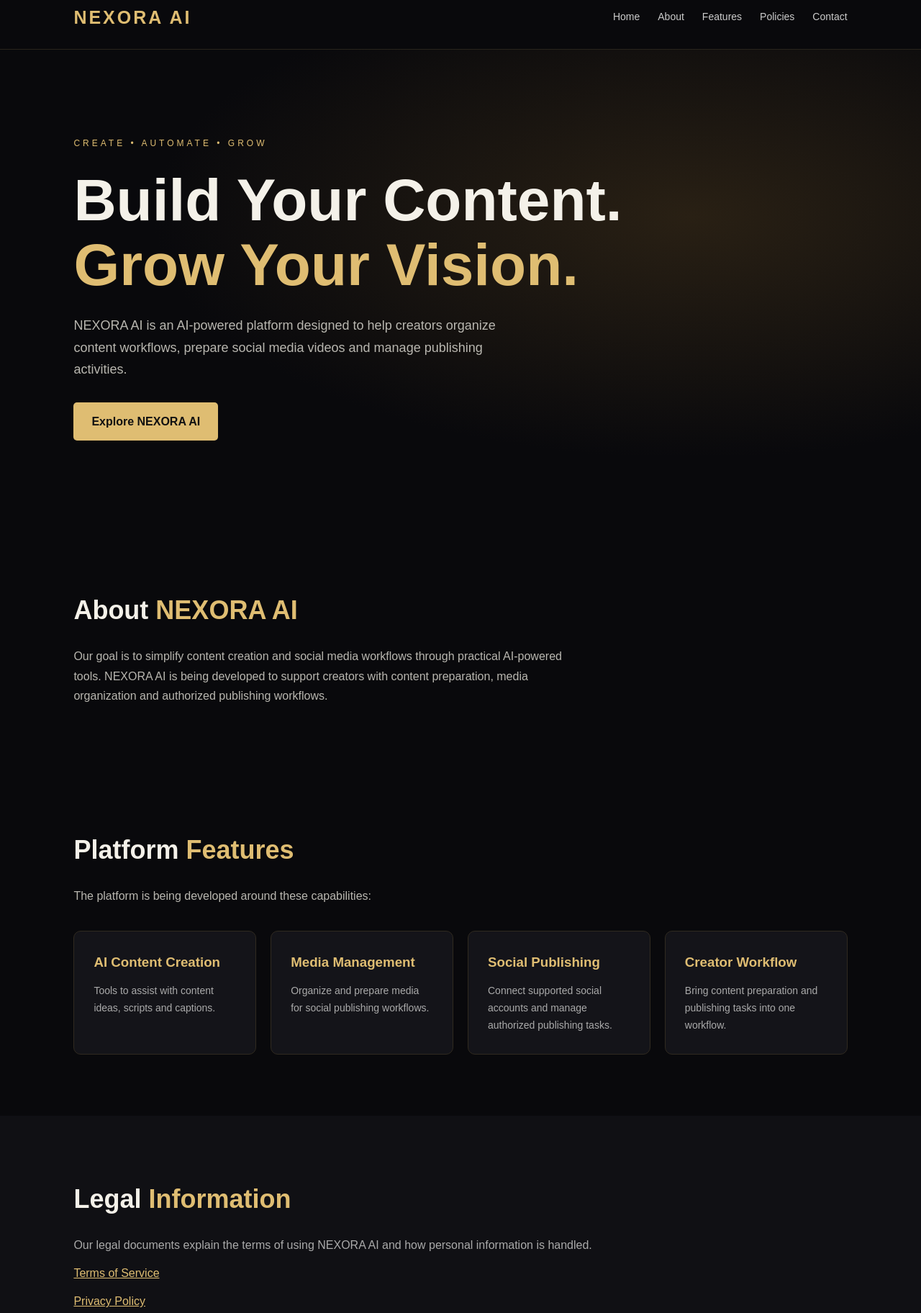
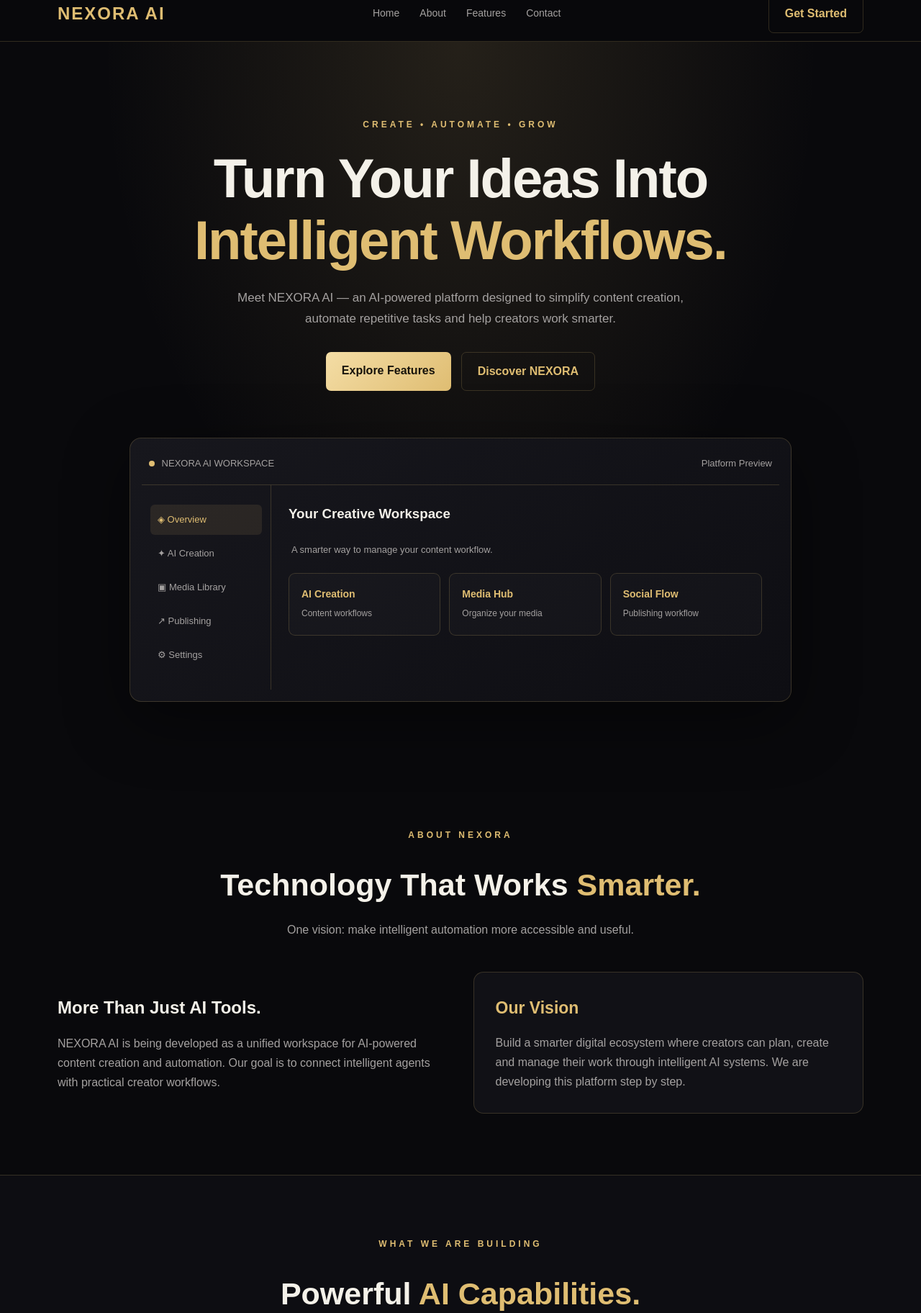
Before and after one commit to FawadAI286/FAWAD-SOL-AI, a plain HTML site: page index.html in a window 1280 px wide. Shown: the part 19-1843 px from the top of the page at 72% size. Drawn offline with Linux system fonts and the light colour scheme.

Commit message:
Upgrade NEXORA AI premium landing page

```diff
--- a/index.html
+++ b/index.html
@@ -4,133 +4,529 @@
 <head>
 <meta charset="UTF-8">
 <meta name="viewport" content="width=device-width, initial-scale=1.0">
-  <meta name="description" content="NEXORA AI — AI-powered content creation and social media automation platform.">
+<meta name="description" content="NEXORA AI — Create, automate and grow with intelligent AI-powered content workflows.">
 <title>NEXORA AI | Create. Automate. Grow.</title>
+
 <style>
-    * { box-sizing: border-box; margin: 0; padding: 0; }
+:root {
+  --bg: #09090c;
+  --surface: #111116;
+  --gold: #dfbd72;
+  --gold-light: #f4dda5;
+  --text: #f4f1e9;
+  --muted: #a4a1a0;
+  --border: rgba(223,189,114,.19);
+}
+
+* {
+  box-sizing: border-box;
+  margin: 0;
+  padding: 0;
+}
+
 html { scroll-behavior: smooth; }
+
 body {
-      background: #09090c;
-      color: #f4f1e9;
+  background: var(--bg);
+  color: var(--text);
   font-family: Arial, sans-serif;
   line-height: 1.7;
 }
+
 a { color: inherit; text-decoration: none; }
+
+.container {
+  width: min(1120px, 90%);
+  margin: auto;
+}
+
 header {
-      padding: 22px 8%;
+  position: sticky;
+  top: 0;
+  z-index: 10;
+  background: rgba(9,9,12,.92);
+  backdrop-filter: blur(15px);
+  border-bottom: 1px solid var(--border);
+}
+
+nav {
+  min-height: 76px;
+  display: flex;
+  align-items: center;
+  justify-content: space-between;
+  gap: 20px;
+}
+
+.logo {
+  color: var(--gold);
+  font-size: 24px;
+  font-weight: 800;
+  letter-spacing: 2px;
+}
+
+.nav-links {
+  display: flex;
+  gap: 28px;
+  color: var(--muted);
+  font-size: 14px;
+}
+
+.nav-links a:hover { color: var(--gold); }
+
+.btn {
+  display: inline-block;
+  padding: 12px 22px;
+  border-radius: 7px;
+  font-weight: 700;
+  transition: .2s;
+}
+
+.btn-primary {
+  background: linear-gradient(135deg, var(--gold-light), var(--gold));
+  color: #17130b;
+}
+
+.btn-primary:hover { transform: translateY(-2px); }
+
+.btn-outline {
+  border: 1px solid var(--border);
+  color: var(--gold);
+}
+
+.hero {
+  padding: 105px 0 90px;
+  text-align: center;
+  background:
+    radial-gradient(ellipse at 50% 0%, rgba(223,189,114,.13), transparent 55%);
+}
+
+.eyebrow {
+  color: var(--gold);
+  letter-spacing: 4px;
+  font-size: 12px;
+  font-weight: bold;
+  margin-bottom: 22px;
+}
+
+h1 {
+  font-size: clamp(42px, 7vw, 76px);
+  line-height: 1.12;
+  letter-spacing: -2px;
+  max-width: 850px;
+  margin: auto;
+}
+
+.gold { color: var(--gold); }
+
+.hero p {
+  color: var(--muted);
+  max-width: 650px;
+  margin: 24px auto 32px;
+  font-size: 17px;
+}
+
+.hero-actions {
+  display: flex;
+  justify-content: center;
+  gap: 14px;
+  flex-wrap: wrap;
+}
+
+.preview {
+  margin: 65px auto 0;
+  max-width: 920px;
+  border: 1px solid var(--border);
+  background: linear-gradient(145deg,#17171d,#0e0e13);
+  border-radius: 16px;
+  padding: 16px;
+  box-shadow: 0 25px 90px rgba(0,0,0,.45);
+  text-align: left;
+}
+
+.preview-top {
   display: flex;
   justify-content: space-between;
   align-items: center;
-      border-bottom: 1px solid #29251d;
+  padding: 8px 10px 18px;
+  border-bottom: 1px solid var(--border);
+  color: var(--muted);
+  font-size: 13px;
 }
-    .logo { color: #dfbd72; font-size: 25px; font-weight: bold; letter-spacing: 3px; }
-    nav { display: flex; gap: 25px; flex-wrap: wrap; }
-    nav a { color: #ccc; font-size: 14px; }
-    nav a:hover, footer a:hover { color: #dfbd72; }
-    .hero {
-      min-height: 580px;
-      padding: 120px 8%;
+
+.dot {
+  display: inline-block;
+  width: 8px;
+  height: 8px;
+  border-radius: 50%;
+  background: var(--gold);
+  margin-right: 6px;
+}
+
+.dashboard {
+  display: grid;
+  grid-template-columns: 180px 1fr;
+  min-height: 260px;
+}
+
+.sidebar {
+  padding: 22px 12px;
+  border-right: 1px solid var(--border);
+  color: var(--muted);
+  font-size: 13px;
+}
+
+.side-item {
+  padding: 10px;
+  margin: 5px 0;
+  border-radius: 6px;
+}
+
+.side-item.active {
+  color: var(--gold);
+  background: rgba(223,189,114,.1);
+}
+
+.dash-content { padding: 24px; }
+
+.dash-content h3 { margin-bottom: 6px; }
+
+.dash-content p {
+  color: var(--muted);
+  font-size: 13px;
+  margin-bottom: 20px;
+}
+
+.dash-cards {
+  display: grid;
+  grid-template-columns: repeat(3,1fr);
+  gap: 12px;
+}
+
+.dash-card {
+  padding: 17px;
+  border: 1px solid var(--border);
+  border-radius: 9px;
+  background: rgba(255,255,255,.02);
+}
+
+.dash-card strong {
+  display: block;
+  color: var(--gold);
+  font-size: 14px;
+}
+
+.dash-card span {
+  color: var(--muted);
+  font-size: 12px;
+}
+
+section { padding: 85px 0; }
+
+.section-heading {
+  text-align: center;
+  max-width: 680px;
+  margin: 0 auto 45px;
+}
+
+.section-heading h2 {
+  font-size: clamp(30px,4vw,43px);
+  margin-bottom: 12px;
+}
+
+.section-heading p { color: var(--muted); }
+
+.about-grid {
+  display: grid;
+  grid-template-columns: 1fr 1fr;
+  gap: 35px;
+  align-items: center;
+}
+
+.about-panel {
+  background: var(--surface);
+  border: 1px solid var(--border);
+  border-radius: 14px;
+  padding: 30px;
+}
+
+.about-panel h3 {
+  color: var(--gold);
+  font-size: 23px;
+  margin-bottom: 15px;
+}
+
+.about-panel p { color: var(--muted); }
+
+.features {
+  background: #0d0d12;
+  border-top: 1px solid var(--border);
+  border-bottom: 1px solid var(--border);
+}
+
+.feature-grid {
+  display: grid;
+  grid-template-columns: repeat(4,1fr);
+  gap: 16px;
+}
+
+.feature-card {
+  padding: 25px 20px;
+  background: var(--surface);
+  border: 1px solid var(--border);
+  border-radius: 12px;
+  transition: .25s;
+}
+
+.feature-card:hover {
+  transform: translateY(-5px);
+  border-color: var(--gold);
+}
+
+.feature-icon {
+  font-size: 27px;
+  margin-bottom: 17px;
+}
+
+.feature-card h3 {
+  font-size: 17px;
+  margin-bottom: 10px;
+}
+
+.feature-card p {
+  color: var(--muted);
+  font-size: 13px;
+}
+
+.cta {
+  text-align: center;
+  padding: 75px 25px;
+  background: linear-gradient(135deg,rgba(223,189,114,.12),rgba(223,189,114,.025));
+  border: 1px solid var(--border);
+  border-radius: 16px;
+}
+
+.cta h2 {
+  font-size: clamp(29px,4vw,42px);
+  margin-bottom: 15px;
+}
+
+.cta p {
+  color: var(--muted);
+  margin-bottom: 25px;
+}
+
+footer {
+  padding: 35px 0;
+  border-top: 1px solid var(--border);
+  color: var(--muted);
+  font-size: 13px;
+}
+
+.footer-inner {
   display: flex;
-      flex-direction: column;
-      justify-content: center;
-      background: radial-gradient(ellipse at 75% 35%, #292014 0%, #09090c 55%);
+  justify-content: space-between;
+  align-items: center;
+  gap: 20px;
+  flex-wrap: wrap;
 }
-    .tag { color: #dfbd72; letter-spacing: 4px; font-size: 12px; }
-    h1 { font-size: clamp(45px, 8vw, 82px); line-height: 1.1; margin: 24px 0; }
-    h1 span, h2 span { color: #dfbd72; }
-    .hero p { max-width: 600px; color: #b9b7b0; font-size: 18px; }
-    .button {
-      display: inline-block; margin-top: 30px; padding: 13px 25px;
-      background: #dfbd72; color: #111; border-radius: 5px;
-      font-weight: bold; width: fit-content;
+
+.footer-links {
+  display: flex;
+  gap: 20px;
 }
-    section { padding: 85px 8%; }
-    h2 { font-size: 36px; margin-bottom: 20px; }
-    .intro { color: #b9b7b0; max-width: 720px; }
-    .grid {
-      display: grid; grid-template-columns: repeat(auto-fit, minmax(220px, 1fr));
-      gap: 20px; margin-top: 35px;
+
+.footer-links a:hover { color: var(--gold); }
+
+@media(max-width:800px) {
+  .nav-links { display: none; }
+  .feature-grid { grid-template-columns: repeat(2,1fr); }
+  .about-grid { grid-template-columns: 1fr; }
 }
-    .card {
-      background: #141419; border: 1px solid #302a20;
-      border-radius: 10px; padding: 27px;
-    }
-    .card h3 { color: #dfbd72; margin-bottom: 12px; }
-    .card p { color: #aaa; font-size: 14px; }
-    .legal { background: #101014; }
-    .legal a { color: #dfbd72; text-decoration: underline; }
-    .legal p { color: #aaa; margin: 12px 0; max-width: 850px; }
-    footer {
-      padding: 35px 8%; border-top: 1px solid #29251d;
-      color: #999; font-size: 13px;
-    }
-    footer .links { display: flex; gap: 22px; flex-wrap: wrap; margin: 15px 0; }
-    @media(max-width: 600px) {
-      header { align-items: flex-start; flex-direction: column; gap: 15px; }
-      nav { gap: 14px; }
-      section { padding: 60px 7%; }
-      .hero { padding: 90px 7%; }
+
+@media(max-width:520px) {
+  .hero { padding: 75px 0 60px; }
+  .feature-grid { grid-template-columns: 1fr; }
+  .dashboard { grid-template-columns: 1fr; }
+  .sidebar { display: none; }
+  .dash-cards { grid-template-columns: 1fr; }
+  section { padding: 65px 0; }
 }
 </style>
 </head>
+
 <body>
+
 <header>
+  <div class="container">
+    <nav>
       <a class="logo" href="#">NEXORA AI</a>
-    <nav>
+
+      <div class="nav-links">
         <a href="#home">Home</a>
         <a href="#about">About</a>
         <a href="#features">Features</a>
-      <a href="#legal">Policies</a>
         <a href="#contact">Contact</a>
+      </div>
+
+      <a href="#contact" class="btn btn-outline">Get Started</a>
     </nav>
+  </div>
 </header>
 
 <main>
+
 <section class="hero" id="home">
-      <div class="tag">CREATE • AUTOMATE • GROW</div>
-      <h1>Build Your Content.<br><span>Grow Your Vision.</span></h1>
-      <p>NEXORA AI is an AI-powered platform designed to help creators organize content workflows, prepare social media videos and manage publishing activities.</p>
-      <a class="button" href="#features">Explore NEXORA AI</a>
+  <div class="container">
+    <div class="eyebrow">CREATE • AUTOMATE • GROW</div>
+
+    <h1>
+      Turn Your Ideas Into
+      <span class="gold">Intelligent Workflows.</span>
+    </h1>
+
+    <p>
+      Meet NEXORA AI — an AI-powered platform designed to simplify
+      content creation, automate repetitive tasks and help creators
+      work smarter.
+    </p>
+
+    <div class="hero-actions">
+      <a href="#features" class="btn btn-primary">Explore Features</a>
+      <a href="#about" class="btn btn-outline">Discover NEXORA</a>
+    </div>
+
+    <div class="preview">
+      <div class="preview-top">
+        <span><span class="dot"></span> NEXORA AI WORKSPACE</span>
+        <span>Platform Preview</span>
+      </div>
+
+      <div class="dashboard">
+        <aside class="sidebar">
+          <div class="side-item active">◈ Overview</div>
+          <div class="side-item">✦ AI Creation</div>
+          <div class="side-item">▣ Media Library</div>
+          <div class="side-item">↗ Publishing</div>
+          <div class="side-item">⚙ Settings</div>
+        </aside>
+
+        <div class="dash-content">
+          <h3>Your Creative Workspace</h3>
+          <p>A smarter way to manage your content workflow.</p>
+
+          <div class="dash-cards">
+            <div class="dash-card">
+              <strong>AI Creation</strong>
+              <span>Content workflows</span>
+            </div>
+            <div class="dash-card">
+              <strong>Media Hub</strong>
+              <span>Organize your media</span>
+            </div>
+            <div class="dash-card">
+              <strong>Social Flow</strong>
+              <span>Publishing workflow</span>
+            </div>
+          </div>
+        </div>
+      </div>
+    </div>
+  </div>
 </section>
 
 <section id="about">
-      <h2>About <span>NEXORA AI</span></h2>
-      <p class="intro">Our goal is to simplify content creation and social media workflows through practical AI-powered tools. NEXORA AI is being developed to support creators with content preparation, media organization and authorized publishing workflows.</p>
-    </section>
+  <div class="container">
+    <div class="section-heading">
+      <div class="eyebrow">ABOUT NEXORA</div>
+      <h2>Technology That Works <span class="gold">Smarter.</span></h2>
+      <p>One vision: make intelligent automation more accessible and useful.</p>
+    </div>
 
-    <section id="features">
-      <h2>Platform <span>Features</span></h2>
-      <p class="intro">The platform is being developed around these capabilities:</p>
-      <div class="grid">
-        <div class="card"><h3>AI Content Creation</h3><p>Tools to assist with content ideas, scripts and captions.</p></div>
-        <div class="card"><h3>Media Management</h3><p>Organize and prepare media for social publishing workflows.</p></div>
-        <div class="card"><h3>Social Publishing</h3><p>Connect supported social accounts and manage authorized publishing tasks.</p></div>
-        <div class="card"><h3>Creator Workflow</h3><p>Bring content preparation and publishing tasks into one workflow.</p></div>
+    <div class="about-grid">
+      <div>
+        <h2>More Than Just AI Tools.</h2>
+        <p style="color:var(--muted);margin-top:15px">
+          NEXORA AI is being developed as a unified workspace for
+          AI-powered content creation and automation. Our goal is to
+          connect intelligent agents with practical creator workflows.
+        </p>
+      </div>
+
+      <div class="about-panel">
+        <h3>Our Vision</h3>
+        <p>
+          Build a smarter digital ecosystem where creators can plan,
+          create and manage their work through intelligent AI systems.
+          We are developing this platform step by step.
+        </p>
+      </div>
+    </div>
   </div>
 </section>
 
-    <section class="legal" id="legal">
-      <h2>Legal <span>Information</span></h2>
-      <p>Our legal documents explain the terms of using NEXORA AI and how personal information is handled.</p>
-      <p><a href="terms.html">Terms of Service</a></p>
-      <p><a href="privacy.html">Privacy Policy</a></p>
-      <p>These documents must be completed and reviewed before the platform is opened to users.</p>
+<section class="features" id="features">
+  <div class="container">
+    <div class="section-heading">
+      <div class="eyebrow">WHAT WE ARE BUILDING</div>
+      <h2>Powerful <span class="gold">AI Capabilities.</span></h2>
+      <p>Explore the core areas of the NEXORA AI vision.</p>
+    </div>
+
+    <div class="feature-grid">
+      <div class="feature-card">
+        <div class="feature-icon">✦</div>
+        <h3>AI Content Creation</h3>
+        <p>Build intelligent workflows for scripts, ideas and creative content.</p>
+      </div>
+
+      <div class="feature-card">
+        <div class="feature-icon">▣</div>
+        <h3>Media Management</h3>
+        <p>Organize and manage your creative media in one workspace.</p>
+      </div>
+
+      <div class="feature-card">
+        <div class="feature-icon">↗</div>
+        <h3>Social Publishing</h3>
+        <p>Develop streamlined workflows for social media publishing.</p>
+      </div>
+
+      <div class="feature-card">
+        <div class="feature-icon">⚙</div>
+        <h3>Creator Workflow</h3>
+        <p>Bring multiple creative tasks together through AI automation.</p>
+      </div>
+    </div>
+  </div>
 </section>
 
 <section id="contact">
-      <h2>Contact <span>Us</span></h2>
-      <p class="intro">For questions or support regarding NEXORA AI, contact the platform team.</p>
-      <p style="margin-top:20px;color:#dfbd72;">Contact information will be published here.</p>
+  <div class="container">
+    <div class="cta">
+      <div class="eyebrow">THE FUTURE STARTS HERE</div>
+      <h2>Create. Automate. <span class="gold">Grow.</span></h2>
+      <p>NEXORA AI is evolving. Follow our journey as we build smarter workflows.</p>
+      <a href="#home" class="btn btn-primary">Back to Top</a>
+    </div>
+  </div>
 </section>
+
 </main>
 
 <footer>
-    <div class="logo">NEXORA AI</div>
-    <div class="links">
-      <a href="terms.html">Terms of Service</a>
-      <a href="privacy.html">Privacy Policy</a>
+  <div class="container footer-inner">
+    <div>
+      <strong class="logo">NEXORA AI</strong>
+      <p>© 2026 NEXORA AI. All rights reserved.</p>
     </div>
-    <p>© 2026 NEXORA AI. All rights reserved.</p>
+
+    <div class="footer-links">
+      <a href="#about">About</a>
+      <a href="#features">Features</a>
+      <a href="#contact">Contact</a>
+    </div>
+  </div>
 </footer>
+
 </body>
 </html>
```
Lines whose indentation alone changed are shown as unchanged.
